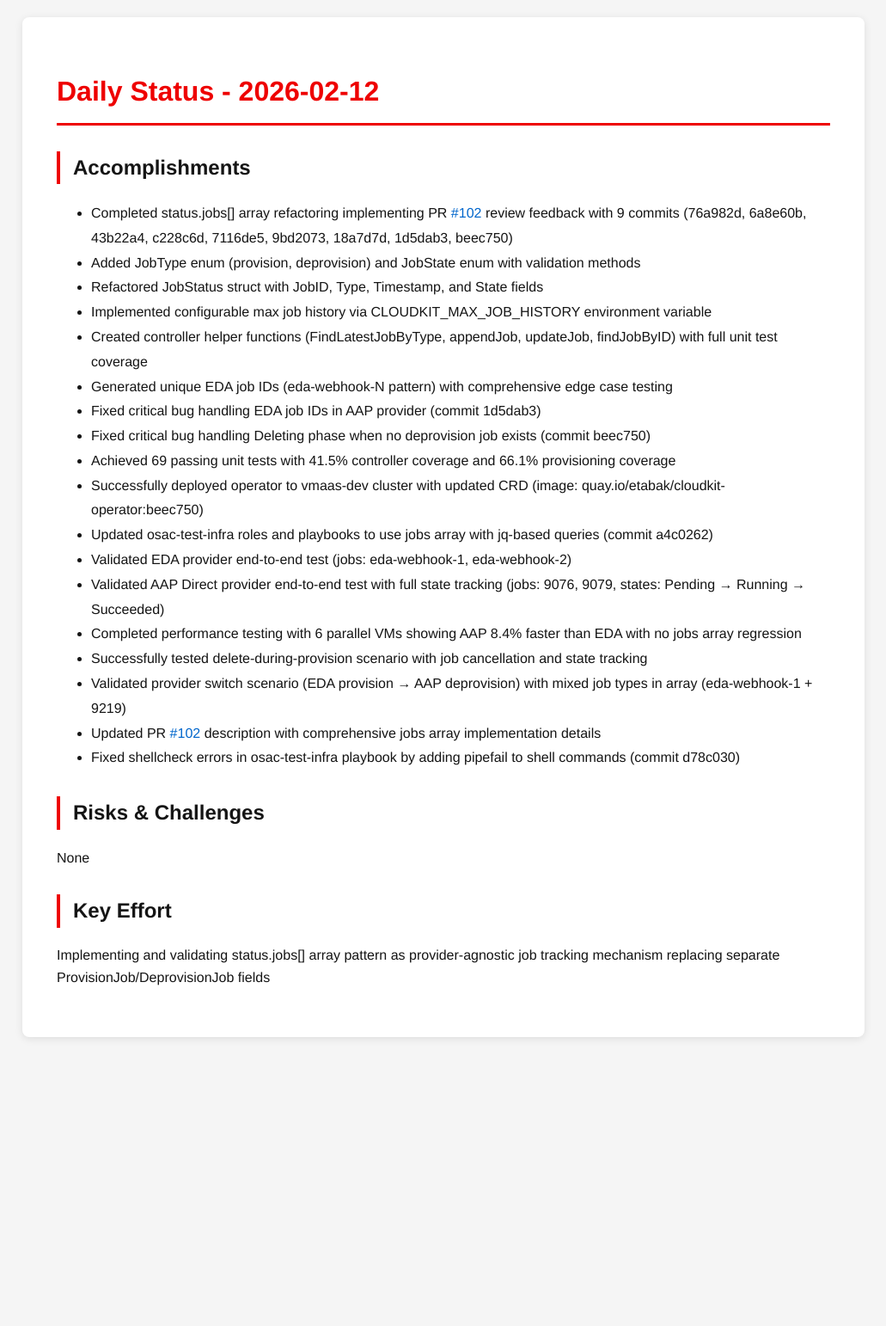
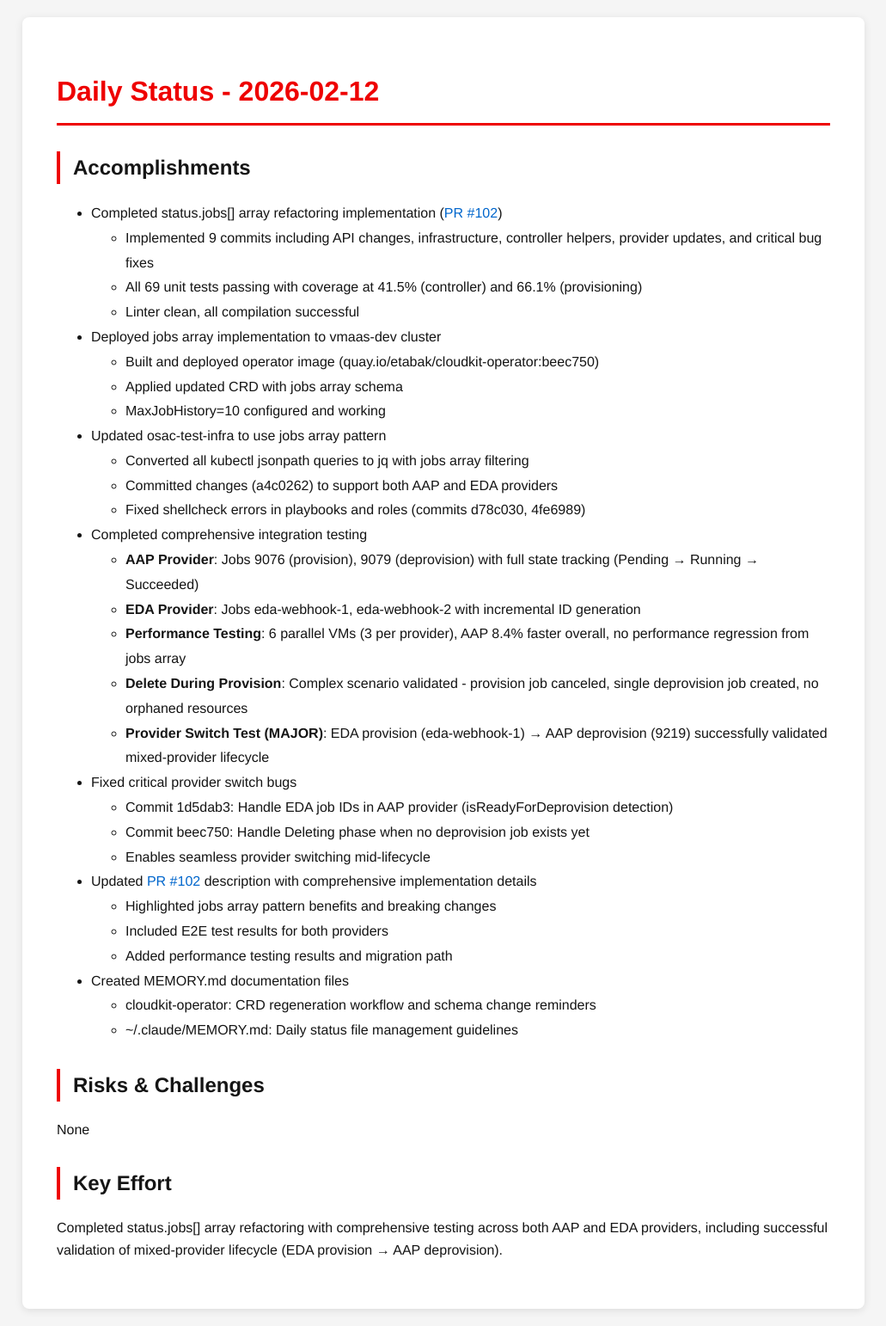
Before and after one commit to tzvatot/daily-status, a Jekyll site: the page built from 2026-02-12.md, in a window 1280 px wide. Shown: the whole page at 86% size, without its empty margins (124-1155 px from the left). Built offline with Jekyll 4.4.1, drawn with Linux system fonts in a browser that asks for light colours; before the commit the page ends 1226 px from its top, so only the background shows below that.

Commit message:
Daily status update - 2026-02-12

```diff
--- a/2026-02-12.md
+++ b/2026-02-12.md
@@ -7,27 +7,38 @@ date: 2026-02-12
 # Daily Status - 2026-02-12
 
 ## Accomplishments
-- Completed status.jobs[] array refactoring implementing PR [#102](https://github.com/osac-project/osac-operator/pull/102) review feedback with 9 commits (76a982d, 6a8e60b, 43b22a4, c228c6d, 7116de5, 9bd2073, 18a7d7d, 1d5dab3, beec750)
-- Added JobType enum (provision, deprovision) and JobState enum with validation methods
-- Refactored JobStatus struct with JobID, Type, Timestamp, and State fields
-- Implemented configurable max job history via CLOUDKIT_MAX_JOB_HISTORY environment variable
-- Created controller helper functions (FindLatestJobByType, appendJob, updateJob, findJobByID) with full unit test coverage
-- Generated unique EDA job IDs (eda-webhook-N pattern) with comprehensive edge case testing
-- Fixed critical bug handling EDA job IDs in AAP provider (commit 1d5dab3)
-- Fixed critical bug handling Deleting phase when no deprovision job exists (commit beec750)
-- Achieved 69 passing unit tests with 41.5% controller coverage and 66.1% provisioning coverage
-- Successfully deployed operator to vmaas-dev cluster with updated CRD (image: quay.io/etabak/cloudkit-operator:beec750)
-- Updated osac-test-infra roles and playbooks to use jobs array with jq-based queries (commit a4c0262)
-- Validated EDA provider end-to-end test (jobs: eda-webhook-1, eda-webhook-2)
-- Validated AAP Direct provider end-to-end test with full state tracking (jobs: 9076, 9079, states: Pending → Running → Succeeded)
-- Completed performance testing with 6 parallel VMs showing AAP 8.4% faster than EDA with no jobs array regression
-- Successfully tested delete-during-provision scenario with job cancellation and state tracking
-- Validated provider switch scenario (EDA provision → AAP deprovision) with mixed job types in array (eda-webhook-1 + 9219)
-- Updated PR [#102](https://github.com/osac-project/osac-operator/pull/102) description with comprehensive jobs array implementation details
-- Fixed shellcheck errors in osac-test-infra playbook by adding pipefail to shell commands (commit d78c030)
+- Completed status.jobs[] array refactoring implementation ([PR #102](https://github.com/osac-project/osac-operator/pull/102))
+  - Implemented 9 commits including API changes, infrastructure, controller helpers, provider updates, and critical bug fixes
+  - All 69 unit tests passing with coverage at 41.5% (controller) and 66.1% (provisioning)
+  - Linter clean, all compilation successful
+- Deployed jobs array implementation to vmaas-dev cluster
+  - Built and deployed operator image (quay.io/etabak/cloudkit-operator:beec750)
+  - Applied updated CRD with jobs array schema
+  - MaxJobHistory=10 configured and working
+- Updated osac-test-infra to use jobs array pattern
+  - Converted all kubectl jsonpath queries to jq with jobs array filtering
+  - Committed changes (a4c0262) to support both AAP and EDA providers
+  - Fixed shellcheck errors in playbooks and roles (commits d78c030, 4fe6989)
+- Completed comprehensive integration testing
+  - **AAP Provider**: Jobs 9076 (provision), 9079 (deprovision) with full state tracking (Pending → Running → Succeeded)
+  - **EDA Provider**: Jobs eda-webhook-1, eda-webhook-2 with incremental ID generation
+  - **Performance Testing**: 6 parallel VMs (3 per provider), AAP 8.4% faster overall, no performance regression from jobs array
+  - **Delete During Provision**: Complex scenario validated - provision job canceled, single deprovision job created, no orphaned resources
+  - **Provider Switch Test (MAJOR)**: EDA provision (eda-webhook-1) → AAP deprovision (9219) successfully validated mixed-provider lifecycle
+- Fixed critical provider switch bugs
+  - Commit 1d5dab3: Handle EDA job IDs in AAP provider (isReadyForDeprovision detection)
+  - Commit beec750: Handle Deleting phase when no deprovision job exists yet
+  - Enables seamless provider switching mid-lifecycle
+- Updated [PR #102](https://github.com/osac-project/osac-operator/pull/102) description with comprehensive implementation details
+  - Highlighted jobs array pattern benefits and breaking changes
+  - Included E2E test results for both providers
+  - Added performance testing results and migration path
+- Created MEMORY.md documentation files
+  - cloudkit-operator: CRD regeneration workflow and schema change reminders
+  - ~/.claude/MEMORY.md: Daily status file management guidelines
 
 ## Risks & Challenges
 None
 
 ## Key Effort
-Implementing and validating status.jobs[] array pattern as provider-agnostic job tracking mechanism replacing separate ProvisionJob/DeprovisionJob fields
+Completed status.jobs[] array refactoring with comprehensive testing across both AAP and EDA providers, including successful validation of mixed-provider lifecycle (EDA provision → AAP deprovision).
```
